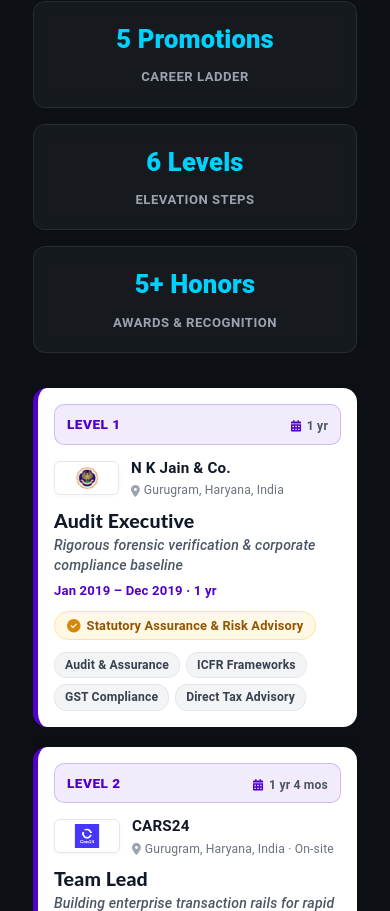
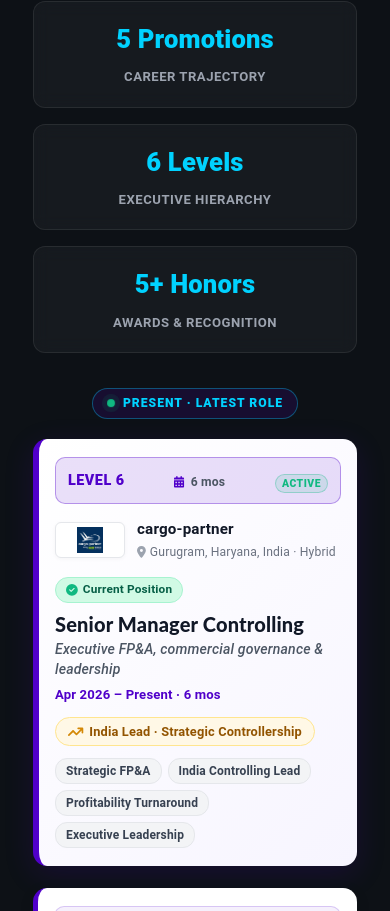
Before and after one commit to Ashishpandla07/Portfolio, a React (Create React App) app: page / in a window 390 px wide. Shown: the part 3153-4064 px from the top of the page. Built offline with nearby package versions, Linux system fonts and the light colour scheme.

Commit message:
Redesign timeline to reverse chronological order (Present at top to Past at bottom) with prominent latest role

```diff
--- a/src/assets/styles/Timeline.scss
+++ b/src/assets/styles/Timeline.scss
@@ -102,25 +102,88 @@
     }
   }
 
+  /* Timeline Flow Indicators (Present -> Past) */
+  .timeline-flow-indicator {
+    max-width: 950px;
+    margin: 0 auto 20px auto;
+    display: flex;
+    align-items: center;
+
+    &.bottom-indicator {
+      margin-top: 25px;
+      margin-bottom: 0;
+      justify-content: flex-start;
+      padding-left: 20px;
+    }
+
+    .flow-badge {
+      display: inline-flex;
+      align-items: center;
+      gap: 8px;
+      font-size: 0.76rem;
+      font-weight: 800;
+      letter-spacing: 1px;
+      text-transform: uppercase;
+      padding: 5px 14px;
+      border-radius: 20px;
+
+      &.top-badge {
+        background: rgba(80, 0, 202, 0.15);
+        color: #00d2ff;
+        border: 1px solid rgba(0, 210, 255, 0.35);
+      }
+
+      &.bottom-badge {
+        background: rgba(255, 255, 255, 0.05);
+        color: #9ca3af;
+        border: 1px solid rgba(255, 255, 255, 0.1);
+      }
+
+      .pulse-beacon {
+        width: 8px;
+        height: 8px;
+        border-radius: 50%;
+        background: #10b981;
+        box-shadow: 0 0 0 0 rgba(16, 185, 129, 0.7);
+        animation: pulse 2s infinite;
+      }
+    }
+  }
+
+  @keyframes pulse {
+    0% {
+      transform: scale(0.95);
+      box-shadow: 0 0 0 0 rgba(16, 185, 129, 0.7);
+    }
+    70% {
+      transform: scale(1);
+      box-shadow: 0 0 0 6px rgba(16, 185, 129, 0);
+    }
+    100% {
+      transform: scale(0.95);
+      box-shadow: 0 0 0 0 rgba(16, 185, 129, 0);
+    }
+  }
+
   /* ========================================================
-     VIEW 1: STEPPED PROMOTION GRAPH (LINKEDIN TRAJECTORY)
+     VIEW 1: STEPPED PROMOTION GRAPH (REVERSE FLOW: PRESENT -> PAST)
      ======================================================== */
   .stepped-promotion-chart {
     display: flex;
     flex-direction: column;
-    gap: 20px;
+    gap: 22px;
     max-width: 950px;
     margin: 0 auto;
     position: relative;
 
-    &::before {
+    &.reverse-flow::before {
       content: '';
       position: absolute;
-      left: 32px;
-      top: 30px;
-      bottom: 30px;
+      left: 36px;
+      top: 25px;
+      bottom: 25px;
       width: 3px;
-      background: linear-gradient(180deg, #5000ca 0%, #00d2ff 60%, rgba(255, 255, 255, 0.15) 100%);
+      background: linear-gradient(180deg, #00d2ff 0%, #5000ca 45%, #64748b 90%, rgba(255, 255, 255, 0.15) 100%);
       z-index: 0;
       border-radius: 3px;
     }
@@ -129,24 +192,39 @@
       position: relative;
       z-index: 1;
       display: flex;
-      gap: 20px;
+      gap: 22px;
       background: #ffffff;
       color: #272822;
       border-radius: 14px;
-      padding: 22px 24px;
-      box-shadow: 0 6px 20px rgba(0, 0, 0, 0.1);
-      transition: transform 0.25s ease, box-shadow 0.25s ease;
+      padding: 24px 26px;
+      box-shadow: 0 4px 16px rgba(0, 0, 0, 0.08);
+      transition: transform 0.25s cubic-bezier(0.16, 1, 0.3, 1), box-shadow 0.25s cubic-bezier(0.16, 1, 0.3, 1);
       border-left: 5px solid #5000ca;
 
       &:hover {
-        transform: translateX(4px);
-        box-shadow: 0 10px 28px rgba(80, 0, 202, 0.18);
+        transform: translateY(-2px);
+        box-shadow: 0 10px 28px rgba(80, 0, 202, 0.14);
       }
 
+      /* Prominent Latest/Current Role Card */
       &.current-step {
-        border-left: 5px solid #00d2ff;
-        background: linear-gradient(135deg, #ffffff 0%, #f4f9ff 100%);
-        box-shadow: 0 8px 30px rgba(0, 210, 255, 0.18);
+        border-left: 6px solid #5000ca;
+        background: linear-gradient(135deg, #ffffff 0%, #f7f5ff 100%);
+        box-shadow: 0 8px 30px rgba(80, 0, 202, 0.16);
+
+        &:hover {
+          box-shadow: 0 12px 36px rgba(80, 0, 202, 0.22);
+        }
+
+        .step-elevation-badge {
+          background: rgba(80, 0, 202, 0.12);
+          border-color: rgba(80, 0, 202, 0.35);
+
+          .level-indicator {
+            color: #5000ca;
+            font-size: 0.90rem;
+          }
+        }
       }
 
       .step-elevation-badge {
@@ -155,11 +233,11 @@
         flex-direction: column;
         align-items: center;
         justify-content: center;
-        min-width: 85px;
-        padding: 8px 12px;
-        background: rgba(80, 0, 202, 0.08);
+        min-width: 88px;
+        padding: 10px 12px;
+        background: rgba(80, 0, 202, 0.06);
         border-radius: 10px;
-        border: 1px solid rgba(80, 0, 202, 0.2);
+        border: 1px solid rgba(80, 0, 202, 0.18);
 
         .level-indicator {
           font-size: 0.85rem;
@@ -183,6 +261,19 @@
             margin-right: 3px;
           }
         }
+
+        .active-role-tag {
+          font-size: 0.65rem;
+          font-weight: 800;
+          color: #10b981;
+          background: rgba(16, 185, 129, 0.12);
+          border: 1px solid rgba(16, 185, 129, 0.3);
+          padding: 1px 6px;
+          border-radius: 10px;
+          margin-top: 6px;
+          text-transform: uppercase;
+          letter-spacing: 0.5px;
+        }
       }
 
       .step-body {
@@ -204,11 +295,11 @@
             border-radius: 6px;
             border: 1px solid #e5e7eb;
             box-shadow: 0 1px 4px rgba(0, 0, 0, 0.04);
-            height: 34px;
-            min-width: 65px;
+            height: 36px;
+            min-width: 70px;
 
             .company-brand-logo {
-              max-height: 24px;
+              max-height: 26px;
               max-width: 100px;
               width: auto;
               height: auto;
@@ -241,10 +332,28 @@
               }
             }
           }
+
+          .current-prominence-tag {
+            margin-left: auto;
+            display: inline-flex;
+            align-items: center;
+            gap: 5px;
+            font-size: 0.74rem;
+            font-weight: 700;
+            color: #065f46;
+            background: #d1fae5;
+            border: 1px solid #a7f3d0;
+            padding: 3px 10px;
+            border-radius: 14px;
+
+            svg {
+              color: #10b981;
+            }
+          }
         }
 
         .role-heading {
-          font-size: 1.22rem;
+          font-size: 1.25rem;
           font-weight: 800;
           color: #111827;
           margin: 4px 0 2px 0;
@@ -264,7 +373,7 @@
           font-size: 0.82rem;
           font-weight: 600;
           color: #5000ca;
-          margin-bottom: 10px;
+          margin-bottom: 12px;
         }
 
         .promotion-milestone-pill {
@@ -292,7 +401,7 @@
           gap: 6px;
 
           .skill-chip {
-            font-size: 0.76rem;
+            font-size: 0.75rem;
             font-weight: 600;
             padding: 3px 10px;
             background: #f3f4f6;
@@ -306,7 +415,7 @@
   }
 
   /* ========================================================
-     VIEW 2: COMPANY WORKED WITH YEAR-ON-YEAR CHART
+     VIEW 2: COMPANY WORKED WITH YEAR-ON-YEAR CHART (PRESENT -> PAST)
      ======================================================== */
   .yoy-company-section {
     max-width: 950px;
@@ -342,19 +451,24 @@
           color: #9ca3af;
           font-family: 'Courier Prime', monospace;
           font-weight: 600;
+
+          .highlight-present {
+            color: #00d2ff;
+            font-weight: 800;
+          }
         }
       }
 
       .yoy-cards-list {
         display: flex;
         flex-direction: column;
-        gap: 20px;
+        gap: 22px;
 
         .yoy-company-card {
           background: #ffffff;
           color: #272822;
           border-radius: 12px;
-          padding: 22px 24px;
+          padding: 24px 26px;
           border-left: 6px solid #5000ca;
           box-shadow: 0 4px 16px rgba(0, 0, 0, 0.08);
           transition: transform 0.2s ease, box-shadow 0.2s ease;
@@ -362,6 +476,12 @@
           &:hover {
             transform: translateY(-2px);
             box-shadow: 0 8px 24px rgba(0, 0, 0, 0.12);
+          }
+
+          &.current-company-card {
+            border-left: 6px solid #5000ca;
+            background: linear-gradient(135deg, #ffffff 0%, #f7f5ff 100%);
+            box-shadow: 0 6px 24px rgba(80, 0, 202, 0.12);
           }
 
           .card-top-row {
@@ -386,8 +506,8 @@
                 border-radius: 6px;
                 border: 1px solid #e5e7eb;
                 box-shadow: 0 1px 4px rgba(0, 0, 0, 0.04);
-                height: 38px;
-                min-width: 72px;
+                height: 40px;
+                min-width: 74px;
 
                 .company-brand-logo {
                   max-height: 28px;
@@ -399,17 +519,37 @@
                 }
               }
 
-              .company-main-name {
-                font-size: 1.25rem;
-                font-weight: 800;
-                color: #111827;
-                margin: 0 0 2px 0;
+              .company-title-wrap {
+                display: flex;
+                align-items: center;
+                gap: 10px;
+                flex-wrap: wrap;
+
+                .company-main-name {
+                  font-size: 1.25rem;
+                  font-weight: 800;
+                  color: #111827;
+                  margin: 0;
+                }
+
+                .current-org-tag {
+                  font-size: 0.70rem;
+                  font-weight: 700;
+                  text-transform: uppercase;
+                  letter-spacing: 0.5px;
+                  color: #065f46;
+                  background: #d1fae5;
+                  border: 1px solid #a7f3d0;
+                  padding: 2px 8px;
+                  border-radius: 12px;
+                }
               }
 
               .company-meta-line {
                 font-size: 0.82rem;
                 color: #6b7280;
                 font-weight: 500;
+                margin-top: 3px;
               }
             }
 
@@ -643,19 +783,32 @@
       }
     }
 
-    .stepped-promotion-chart::before {
+    .timeline-flow-indicator {
+      justify-content: center;
+      &.bottom-indicator {
+        padding-left: 0;
+        justify-content: center;
+      }
+    }
+
+    .stepped-promotion-chart.reverse-flow::before {
       display: none;
     }
 
     .stepped-promotion-chart .promotion-step-card {
       flex-direction: column;
-      padding: 16px;
-      gap: 12px;
+      padding: 18px 16px;
+      gap: 14px;
 
       .step-elevation-badge {
         flex-direction: row;
         justify-content: space-between;
         width: 100%;
+      }
+
+      .step-body .company-logo-header .current-prominence-tag {
+        margin-left: 0;
+        margin-top: 4px;
       }
     }
 
--- a/src/components/Timeline.tsx
+++ b/src/components/Timeline.tsx
@@ -8,7 +8,8 @@
   faArrowTrendUp,
   faCalendarAlt,
   faCheckCircle,
-  faLocationDot
+  faLocationDot,
+  faCircleCheck
 } from '@fortawesome/free-solid-svg-icons';
 import cars24Logo from '../assets/images/cars24_logo.png';
 import cargoPartnerLogo from '../assets/images/cargo_partner_logo.jpg';
@@ -51,20 +52,80 @@
   skillsSummary: string[];
 }
 
+// Ordered in REVERSE CHRONOLOGICAL ORDER: Present (Latest) at Top → Past at Bottom
 const promotionData: PromotionNode[] = [
   {
-    period: "Jan 2019 – Dec 2019",
+    period: "Apr 2026 – Present",
+    duration: "6 mos",
+    role: "Senior Manager Controlling",
+    company: "cargo-partner",
+    companyShort: "cargo-partner",
+    location: "Gurugram, Haryana, India",
+    workMode: "Hybrid",
+    logo: cargoPartnerLogo,
+    type: "promotion",
+    badge: "India Lead · Strategic Controllership",
+    subheading: "Executive FP&A, commercial governance & leadership",
+    level: 6,
+    skills: ["Strategic FP&A", "India Controlling Lead", "Profitability Turnaround", "Executive Leadership"]
+  },
+  {
+    period: "Aug 2023 – Mar 2026",
+    duration: "2 yrs 8 mos",
+    role: "Manager Controlling",
+    company: "cargo-partner",
+    companyShort: "cargo-partner",
+    location: "Gurugram, Haryana, India",
+    workMode: "Hybrid",
+    logo: cargoPartnerLogo,
+    type: "award",
+    badge: "GEM Award Winner · FP&A Lead",
+    subheading: "Budget forecasting & cross-border profitability turnaround",
+    level: 5,
+    skills: ["Budget Forecasting", "Business Partner Relations", "FP&A", "SAP & Power BI"]
+  },
+  {
+    period: "Apr 2023 – Aug 2023",
+    duration: "5 mos",
+    role: "Senior Manager",
+    company: "CARS24",
+    companyShort: "CARS24",
+    location: "Gurugram, Haryana, India",
+    workMode: "On-site",
+    logo: cars24Logo,
+    type: "promotion",
+    badge: "Controllership & Capital Markets Lead",
+    subheading: "₹80 Cr ESOP buyback governance & international expansion",
+    level: 5,
+    skills: ["Business Ethics", "Team Management", "₹80 Cr ESOP Buyback", "Global Expansion"]
+  },
+  {
+    period: "Apr 2022 – Mar 2023",
     duration: "1 yr",
-    role: "Audit Executive",
-    company: "N K Jain & Co.",
-    companyShort: "N K Jain & Co.",
+    role: "Manager",
+    company: "CARS24",
+    companyShort: "CARS24",
     location: "Gurugram, Haryana, India",
-    logo: icaiLogo,
-    type: "foundation",
-    badge: "Statutory Assurance & Risk Advisory",
-    subheading: "Rigorous forensic verification & corporate compliance baseline",
-    level: 1,
-    skills: ["Audit & Assurance", "ICFR Frameworks", "GST Compliance", "Direct Tax Advisory"]
+    logo: cars24Logo,
+    type: "award",
+    badge: "Big-4 Audit & Ind AS Lead",
+    subheading: "Zero-defect statutory audit defense & technical accounting",
+    level: 4,
+    skills: ["Management", "Leadership", "Statutory & ICFR Audits (EY/GT)", "Ind AS 115 & 116"]
+  },
+  {
+    period: "Apr 2021 – Mar 2022",
+    duration: "1 yr",
+    role: "Assistant Manager",
+    company: "CARS24",
+    companyShort: "CARS24",
+    location: "Gurugram, Haryana, India",
+    logo: cars24Logo,
+    type: "award",
+    badge: "Employee of the Year · FinOps",
+    subheading: "Continuous closing workflows & automated reconciliations",
+    level: 3,
+    skills: ["Account Reconciliation", "Teamwork", "Ind AS Reporting", "Financial Statements"]
   },
   {
     period: "Dec 2019 – Mar 2021",
@@ -82,77 +143,18 @@
     skills: ["Company Law", "P2P & O2C Workflows", "Financial Reconciliations", "Internal Controls"]
   },
   {
-    period: "Apr 2021 – Mar 2022",
+    period: "Jan 2019 – Dec 2019",
     duration: "1 yr",
-    role: "Assistant Manager",
-    company: "CARS24",
-    companyShort: "CARS24",
+    role: "Audit Executive",
+    company: "N K Jain & Co.",
+    companyShort: "N K Jain & Co.",
     location: "Gurugram, Haryana, India",
-    logo: cars24Logo,
-    type: "award",
-    badge: "Employee of the Year · FinOps",
-    subheading: "Continuous closing workflows & automated reconciliations",
-    level: 3,
-    skills: ["Account Reconciliation", "Teamwork", "Ind AS Reporting", "Financial Statements"]
-  },
-  {
-    period: "Apr 2022 – Mar 2023",
-    duration: "1 yr",
-    role: "Manager",
-    company: "CARS24",
-    companyShort: "CARS24",
-    location: "Gurugram, Haryana, India",
-    logo: cars24Logo,
-    type: "award",
-    badge: "Big-4 Audit & Ind AS Lead",
-    subheading: "Zero-defect statutory audit defense & technical accounting",
-    level: 4,
-    skills: ["Management", "Leadership", "Statutory & ICFR Audits (EY/GT)", "Ind AS 115 & 116"]
-  },
-  {
-    period: "Apr 2023 – Aug 2023",
-    duration: "5 mos",
-    role: "Senior Manager",
-    company: "CARS24",
-    companyShort: "CARS24",
-    location: "Gurugram, Haryana, India",
-    workMode: "On-site",
-    logo: cars24Logo,
-    type: "promotion",
-    badge: "Controllership & Capital Markets Lead",
-    subheading: "₹80 Cr ESOP buyback governance & international expansion",
-    level: 5,
-    skills: ["Business Ethics", "Team Management", "₹80 Cr ESOP Buyback", "Global Expansion"]
-  },
-  {
-    period: "Aug 2023 – Mar 2026",
-    duration: "2 yrs 8 mos",
-    role: "Manager Controlling",
-    company: "cargo-partner",
-    companyShort: "cargo-partner",
-    location: "Gurugram, Haryana, India",
-    workMode: "Hybrid",
-    logo: cargoPartnerLogo,
-    type: "award",
-    badge: "GEM Award Winner · FP&A Lead",
-    subheading: "Budget forecasting & cross-border profitability turnaround",
-    level: 5,
-    skills: ["Budget Forecasting", "Business Partner Relations", "FP&A", "SAP & Power BI"]
-  },
-  {
-    period: "Apr 2026 – Present",
-    duration: "6 mos",
-    role: "Senior Manager Controlling",
-    company: "cargo-partner",
-    companyShort: "cargo-partner",
-    location: "Gurugram, Haryana, India",
-    workMode: "Hybrid",
-    logo: cargoPartnerLogo,
-    type: "promotion",
-    badge: "India Lead · Strategic Controllership",
-    subheading: "Executive FP&A, commercial governance & leadership",
-    level: 6,
-    skills: ["Strategic FP&A", "India Controlling Lead", "Profitability Turnaround", "Executive Leadership"]
+    logo: icaiLogo,
+    type: "foundation",
+    badge: "Statutory Assurance & Risk Advisory",
+    subheading: "Rigorous forensic verification & corporate compliance baseline",
+    level: 1,
+    skills: ["Audit & Assurance", "ICFR Frameworks", "GST Compliance", "Direct Tax Advisory"]
   }
 ];
 
@@ -254,7 +256,7 @@
         <div className="history-header">
           <h1>Experience</h1>
           <p className="timeline-subtitle">
-            Year-on-Year Corporate Trajectory & Promotion Graph (from LinkedIn)
+            Executive Career Progression · Present → Past Reverse Chronological Flow
           </p>
 
           {/* Tab Selector */}
@@ -274,7 +276,7 @@
           </div>
         </div>
 
-        {/* VIEW 1: PROMOTION GRAPH FROM LINKEDIN */}
+        {/* VIEW 1: PROMOTION GRAPH FROM LINKEDIN (PRESENT → PAST) */}
         {activeTab === 'graph' && (
           <div className="promotion-graph-section">
             <div className="graph-intro-bar">
@@ -284,11 +286,11 @@
               </div>
               <div className="metric-box">
                 <span className="metric-val">5 Promotions</span>
-                <span className="metric-lbl">Career Ladder</span>
+                <span className="metric-lbl">Career Trajectory</span>
               </div>
               <div className="metric-box">
                 <span className="metric-val">6 Levels</span>
-                <span className="metric-lbl">Elevation Steps</span>
+                <span className="metric-lbl">Executive Hierarchy</span>
               </div>
               <div className="metric-box">
                 <span className="metric-val">5+ Honors</span>
@@ -296,15 +298,26 @@
               </div>
             </div>
 
-            {/* Stepped Elevation Promotion Chart */}
-            <div className="stepped-promotion-chart">
+            {/* Timeline Direction Indicator */}
+            <div className="timeline-flow-indicator">
+              <span className="flow-badge top-badge">
+                <span className="pulse-beacon" /> PRESENT · LATEST ROLE
+              </span>
+            </div>
+
+            {/* Stepped Elevation Promotion Chart (Reverse Chronological: Top = Present, Bottom = Past) */}
+            <div className="stepped-promotion-chart reverse-flow">
               {promotionData.map((node, index) => {
-                const isCurrent = index === promotionData.length - 1;
+                const isCurrent = index === 0;
                 return (
-                  <div key={index} className={`promotion-step-card level-${node.level} ${isCurrent ? 'current-step' : ''}`}>
+                  <div
+                    key={index}
+                    className={`promotion-step-card level-${node.level} ${isCurrent ? 'current-step' : ''}`}
+                  >
                     <div className="step-elevation-badge">
                       <span className="level-indicator">Level {node.level}</span>
                       <span className="step-year"><FontAwesomeIcon icon={faCalendarAlt} /> {node.duration}</span>
+                      {isCurrent && <span className="active-role-tag">Active</span>}
                     </div>
 
                     <div className="step-body">
@@ -318,6 +331,11 @@
                             <FontAwesomeIcon icon={faLocationDot} /> {node.location} {node.workMode ? `· ${node.workMode}` : ''}
                           </span>
                         </div>
+                        {isCurrent && (
+                          <div className="current-prominence-tag">
+                            <FontAwesomeIcon icon={faCircleCheck} /> Current Position
+                          </div>
+                        )}
                       </div>
 
                       <h3 className="role-heading">{node.role}</h3>
@@ -341,38 +359,56 @@
                 );
               })}
             </div>
+
+            <div className="timeline-flow-indicator bottom-indicator">
+              <span className="flow-badge bottom-badge">
+                CAREER FOUNDATION · 2019
+              </span>
+            </div>
           </div>
         )}
 
-        {/* VIEW 2: YEAR-ON-YEAR COMPANY WORKED WITH CHART */}
+        {/* VIEW 2: YEAR-ON-YEAR COMPANY WORKED WITH CHART (PRESENT → PAST) */}
         {activeTab === 'yoy' && (
           <div className="yoy-company-section">
             <div className="yoy-chart-container">
               <div className="yoy-scale-header">
-                <div className="scale-title">Company Experience & Promotion Ladder</div>
+                <div className="scale-title">Company Tenures & Promotion Ladders (Present → Past)</div>
                 <div className="scale-years">
+                  <span className="highlight-present">Present</span>
+                  <span>2026</span>
+                  <span>2025</span>
+                  <span>2024</span>
+                  <span>2023</span>
+                  <span>2022</span>
+                  <span>2021</span>
+                  <span>2020</span>
                   <span>2019</span>
-                  <span>2020</span>
-                  <span>2021</span>
-                  <span>2022</span>
-                  <span>2023</span>
-                  <span>2024</span>
-                  <span>2025</span>
-                  <span>2026+</span>
                 </div>
               </div>
 
               {/* Company YoY Cards */}
               <div className="yoy-cards-list">
-                {companyYoYData.map((item, index) => (
-                  <div key={index} className="yoy-company-card" style={{ borderLeftColor: item.color }}>
+                {companyYoYData.map((item, index) => {
+                  const isCurrentCompany = index === 0;
+                  return (
+                    <div
+                      key={index}
+                      className={`yoy-company-card ${isCurrentCompany ? 'current-company-card' : ''}`}
+                      style={{ borderLeftColor: item.color }}
+                    >
                       <div className="card-top-row">
                         <div className="company-info-group">
                           <div className="company-logo-wrapper">
                             <img src={item.logo} alt={item.shortName} className="company-brand-logo" />
                           </div>
                           <div>
+                            <div className="company-title-wrap">
                               <h3 className="company-main-name">{item.company}</h3>
+                              {isCurrentCompany && (
+                                <span className="current-org-tag">Current Employer</span>
+                              )}
+                            </div>
                             <div className="company-meta-line">
                               {item.employmentType} · {item.duration} · {item.location} {item.workMode ? `· ${item.workMode}` : ''}
                             </div>
@@ -389,7 +425,7 @@
 
                       {/* Progression Ladder Inside Company */}
                       <div className="company-roles-ladder">
-                      <div className="ladder-label">Promotion Progression:</div>
+                        <div className="ladder-label">Promotion Progression (Latest First):</div>
                         {item.rolesLadder.map((r, rIdx) => (
                           <div key={rIdx} className="ladder-step">
                             <div className="ladder-bullet" style={{ background: item.color }} />
@@ -418,7 +454,8 @@
                         </div>
                       </div>
                     </div>
-                ))}
+                  );
+                })}
               </div>
             </div>
           </div>
```
Lines whose indentation alone changed are shown as unchanged.
